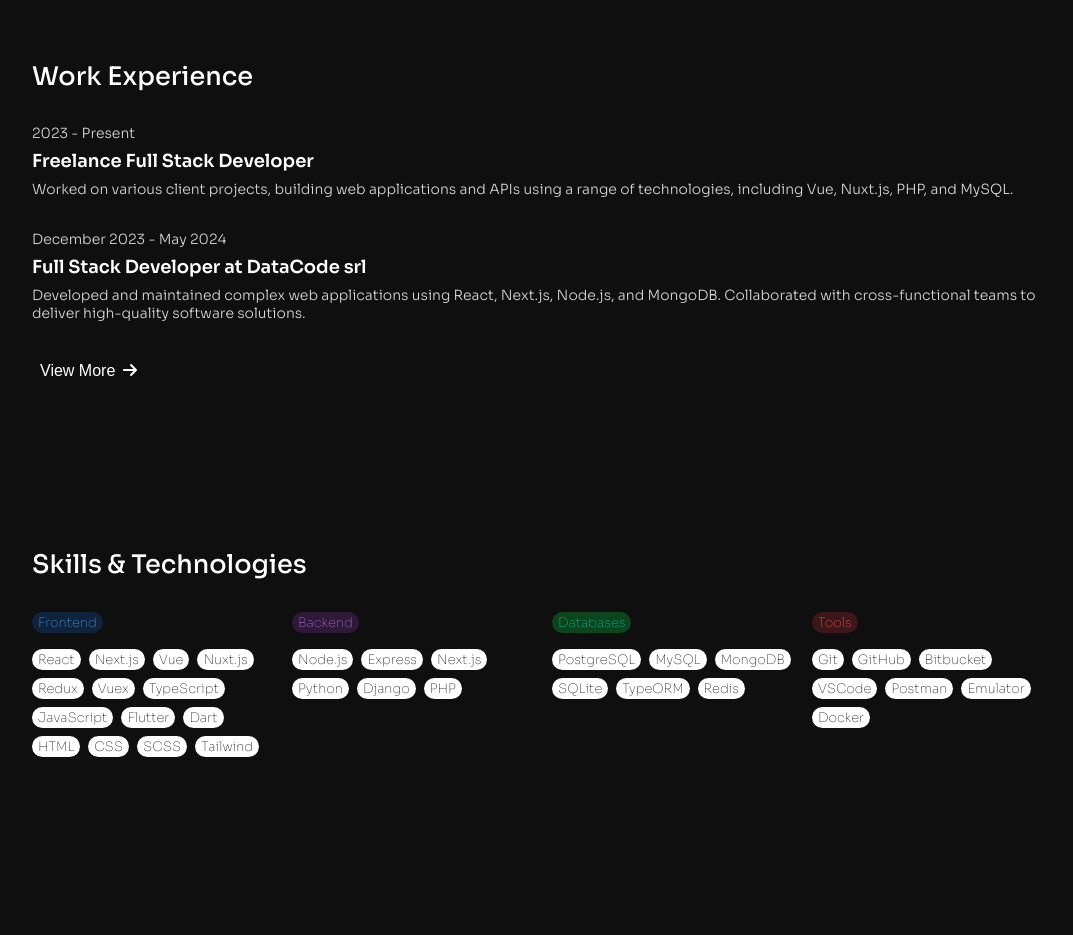
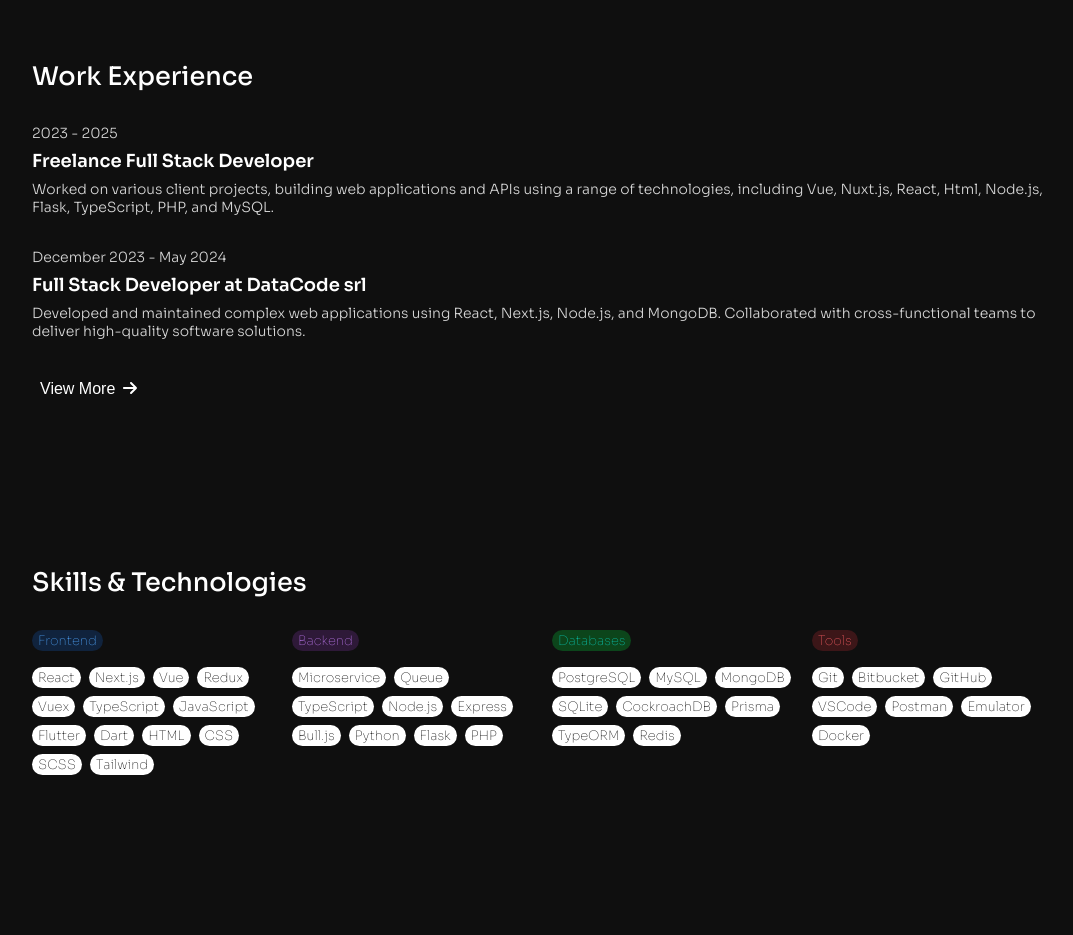
Before and after one commit to Takemyeye/portfolio-vue, a Vue app: page / in a window 1280 px wide. Shown: the part 700-1635 px from the top of the page, without its empty margins (96-1169 px from the left). Built offline with nearby package versions, Linux system fonts and the light colour scheme.

Commit message:
new data

```diff
--- a/src/components/about/unit/personal.vue
+++ b/src/components/about/unit/personal.vue
@@ -70,7 +70,7 @@ import UiBadge from '@/ui/badge.vue';
     color: var(--color-002);
     text-wrap: balance;
     word-spacing: 0.6em;
-    padding-bottom: 2px;
+    padding-bottom: 8px;
   }
 
   .text {
--- a/src/components/about/unit/workExperiene.vue
+++ b/src/components/about/unit/workExperiene.vue
@@ -26,14 +26,13 @@
         <ExperienceData
           style="text-wrap: balance; word-spacing: 0.6em;"
           :h4="`font-size: clamp(12px, 2vw, 15px);`"
-          :data="`December 2024 - March 2025`"
+          :data="`December 2024 - Aprile 2025`"
           :position="`Full Stack Developer at MeWay`"
           :text="`Worked on web and mobile development, gaining experience in building scalable solutions.
-          Improved TypeScript skills, mastered TypeORM, and expanded backend expertise with Python and Django.
+          Improved TypeScript skills, mastered TypeORM, and expanded backend expertise with Python and Flask.
           Developed APIs, optimized databases, and worked with FFmpeg for audio processing and radio tower integration.
           Became a key team member by solving complex tasks efficiently and adapting well to both clients and colleagues.`"
         />
-
 
     </div>
   </div>
--- a/src/components/unit/skills.vue
+++ b/src/components/unit/skills.vue
@@ -6,7 +6,6 @@
         <UiBadge :styleBadge="`badge`" skill="React" />
         <UiBadge :styleBadge="`badge`" skill="Next.js" />
         <UiBadge :styleBadge="`badge`" skill="Vue" />
-        <UiBadge :styleBadge="`badge`" skill="Nuxt.js" />
         <UiBadge :styleBadge="`badge`" skill="Redux" />
         <UiBadge :styleBadge="`badge`" skill="Vuex" />
         <UiBadge :styleBadge="`badge`" skill="TypeScript" />
@@ -20,11 +19,14 @@
       </UiBlock>
 
       <UiBlock :badge="`badge2`" text="Backend">
+        <UiBadge :styleBadge="`badge`" skill="Microservice" />
+        <UiBadge :styleBadge="`badge`" skill="Queue" />
+        <UiBadge :styleBadge="`badge`" skill="TypeScript" />
         <UiBadge :styleBadge="`badge`" skill="Node.js" />
         <UiBadge :styleBadge="`badge`" skill="Express" />
-        <UiBadge :styleBadge="`badge`" skill="Next.js" />
+        <UiBadge :styleBadge="`badge`" skill="Bull.js" />
         <UiBadge :styleBadge="`badge`" skill="Python" />
-        <UiBadge :styleBadge="`badge`" skill="Django" />
+        <UiBadge :styleBadge="`badge`" skill="Flask" />
         <UiBadge :styleBadge="`badge`" skill="PHP" />
       </UiBlock>
 
@@ -33,14 +35,16 @@
         <UiBadge :styleBadge="`badge`" skill="MySQL" />
         <UiBadge :styleBadge="`badge`" skill="MongoDB" />
         <UiBadge :styleBadge="`badge`" skill="SQLite" />
+        <UiBadge :styleBadge="`badge`" skill="CockroachDB" />
+        <UiBadge :styleBadge="`badge`" skill="Prisma" />
         <UiBadge :styleBadge="`badge`" skill="TypeORM" />
         <UiBadge :styleBadge="`badge`" skill="Redis" />
       </UiBlock>
 
       <UiBlock :badge="`badge4`" text="Tools">
         <UiBadge :styleBadge="`badge`" skill="Git" />
+        <UiBadge :styleBadge="`badge`" skill="Bitbucket" />
         <UiBadge :styleBadge="`badge`" skill="GitHub" />
-        <UiBadge :styleBadge="`badge`" skill="Bitbucket" />
         <UiBadge :styleBadge="`badge`" skill="VSCode" />
         <UiBadge :styleBadge="`badge`" skill="Postman" />
         <UiBadge :styleBadge="`badge`" skill="Emulator" />
--- a/src/components/unit/workExperience.vue
+++ b/src/components/unit/workExperience.vue
@@ -3,9 +3,9 @@
     <h1>Work Experience</h1>
     <ExperienceData
       style="animation: none;"
-      :data="`2023 - Present`"
+      :data="`2023 - 2025`"
       :position="`Freelance Full Stack Developer`"
-      :text="`Worked on various client projects, building web applications and APIs using a range of technologies, including Vue, Nuxt.js, PHP, and MySQL.`"
+      :text="`Worked on various client projects, building web applications and APIs using a range of technologies, including Vue, Nuxt.js, React, Html, Node.js, Flask, TypeScript, PHP, and MySQL.`"
     />
     <ExperienceData
       style="animation: none;"
```
